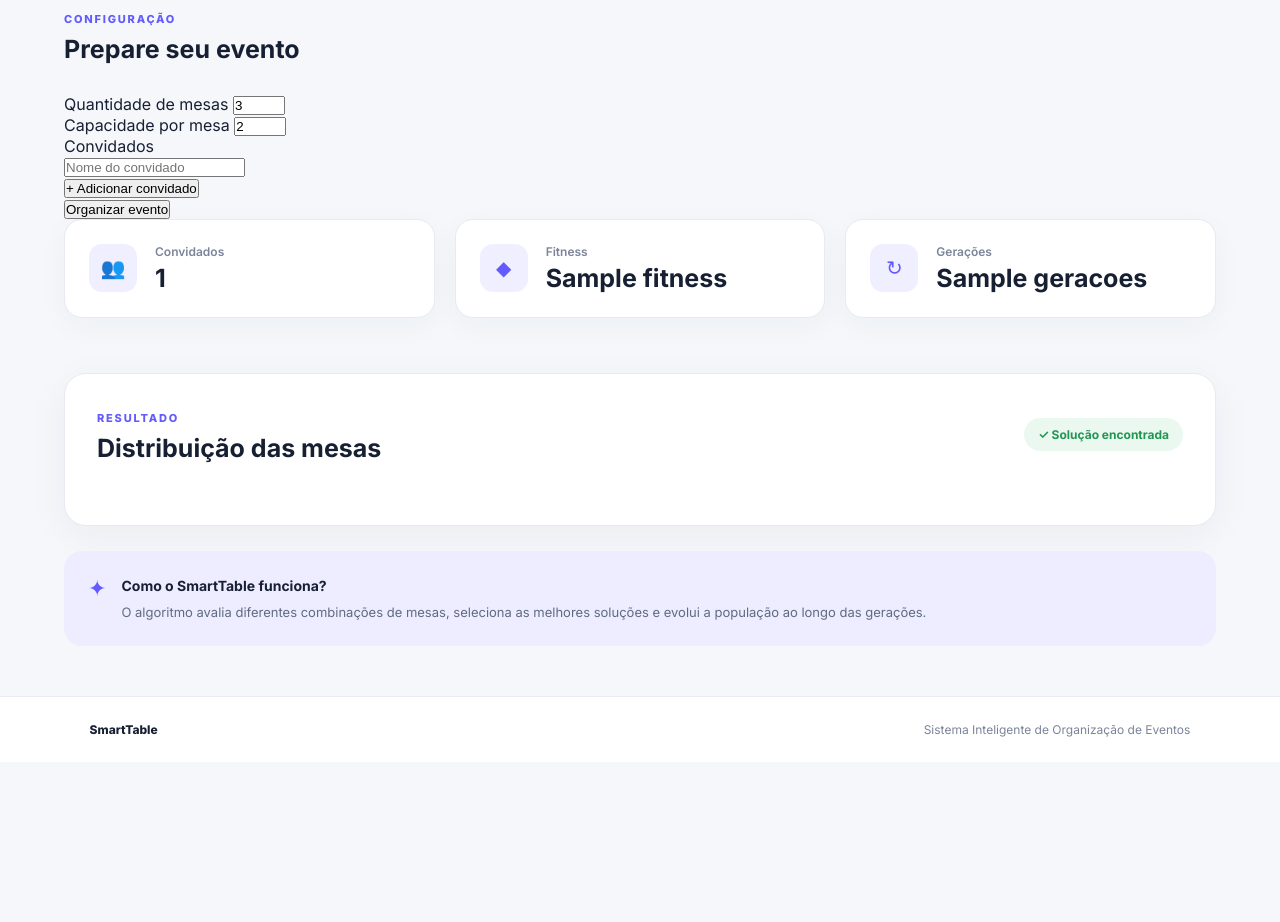
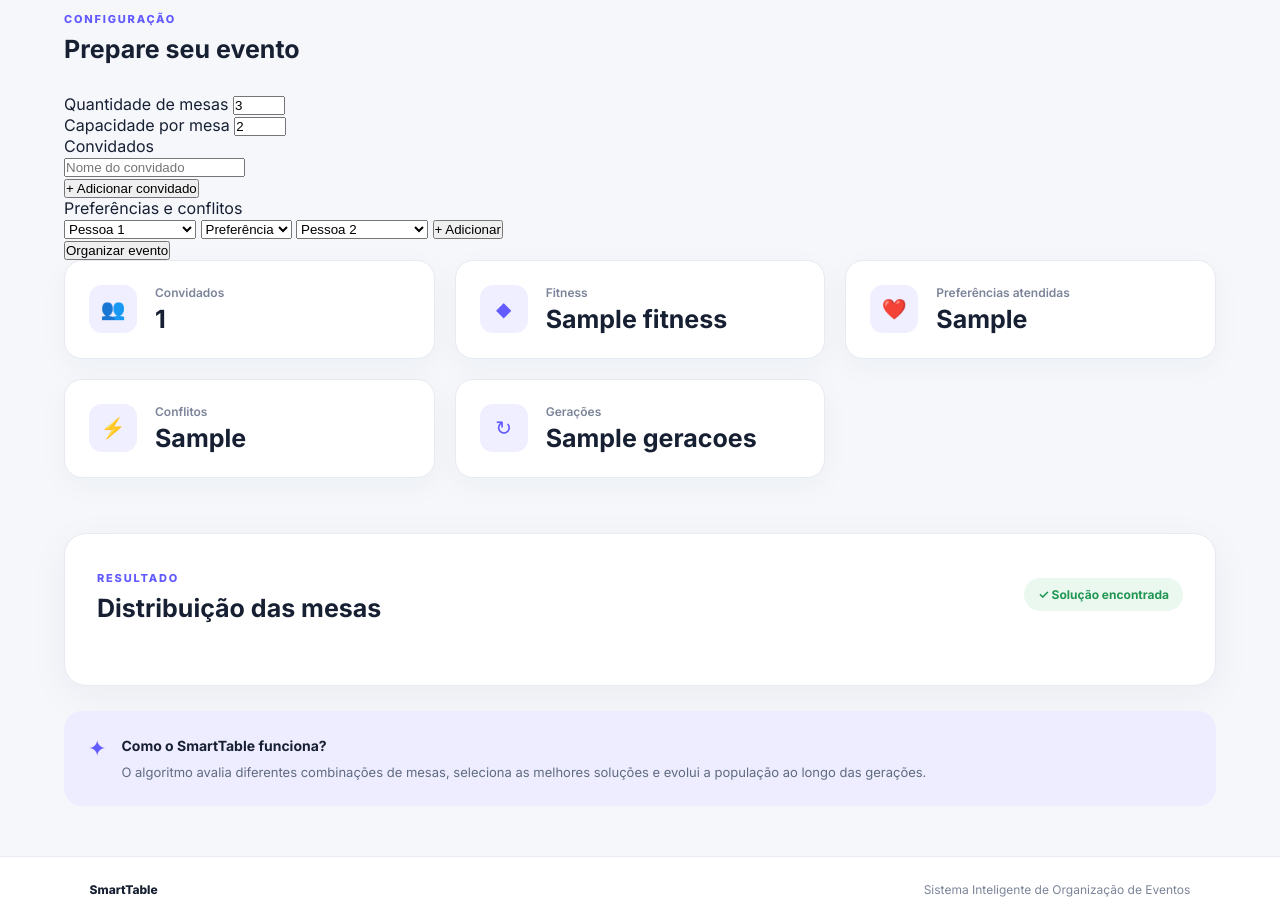
Before and after one commit to Lucas21-10/Sistema-inteligente-de-organiza-o-de-mesas-para-eventos, a Flask app: template templates/inicio.html in a window 1280 px wide. Shown: the part 430-1352 px from the top of the page. Before the commit the page ends 1167 px from the top, so only its background shows below. Run offline with Flask 3, Linux system fonts and the light colour scheme; the template is opened without the code that fills it: most values are stand-ins (such as "Sample title", 1, 10 or a date in 2020).

Commit message:
Adiciona metricas de preferencias e conflitos

```diff
--- a/algoritmo_genetico/genetico.py
+++ b/algoritmo_genetico/genetico.py
@@ -96,7 +96,11 @@ def executar_algoritmo_genetico(
 
         historico_fitness.append(melhor_fitness)
 
-        nova_populacao = []
+        melhor_da_geracao = resultados[0][0]
+
+        nova_populacao = [
+            Individuo(melhor_da_geracao.genes.copy())
+        ]
 
         while len(nova_populacao) < tamanho_populacao:
             pai_1 = selecionar_por_torneio(resultados)
--- a/app.py
+++ b/app.py
@@ -1,4 +1,5 @@
 from flask import Flask, render_template, request
+import json
 
 from dados.evento import Evento
 from algoritmo_genetico.genetico import executar_algoritmo_genetico
@@ -49,13 +50,34 @@ def organizar():
     convidados = request.form.getlist("convidados")
     quantidade_mesas = int(request.form["quantidade_mesas"])
     capacidade_mesa = int(request.form["capacidade_mesa"])
+    relacionamentos = request.form.getlist("relacionamentos")
+
+    print("Relacionamentos recebidos:", relacionamentos)
+
+    preferencias = []
+    conflitos = []
+
+    for relacionamento in relacionamentos:
+
+        dados = json.loads(relacionamento)
+
+        pessoa1 = dados["pessoa1"]
+        pessoa2 = dados["pessoa2"]
+        tipo = dados["tipo"]
+
+        if tipo == "preferencia":
+            preferencias.append((pessoa1, pessoa2))
+
+        elif tipo == "conflito":
+            conflitos.append((pessoa1, pessoa2))
+
 
     evento = Evento(
         convidados=convidados,
         quantidade_mesas=quantidade_mesas,
         capacidade_mesa=capacidade_mesa,
-        preferencias=[],
-        conflitos=[]
+        preferencias=preferencias,
+        conflitos=conflitos
     )
 
     melhor, fitness, historico = executar_algoritmo_genetico(
@@ -64,13 +86,26 @@ def organizar():
         numero_geracoes=50
     )
 
+    preferencias_atendidas = 0
+    conflitos_encontrados = 0
+
+    for pessoa_a, pessoa_b in preferencias:
+        if melhor.genes[pessoa_a] == melhor.genes[pessoa_b]:
+            preferencias_atendidas += 1
+
+    for pessoa_a, pessoa_b in conflitos:
+        if melhor.genes[pessoa_a] == melhor.genes[pessoa_b]:
+            conflitos_encontrados += 1
+
     return render_template(
         "inicio.html",
         melhor=melhor,
         fitness=fitness,
         geracoes=len(historico),
         convidados=convidados,
-        quantidade_mesas=quantidade_mesas
+        quantidade_mesas=quantidade_mesas,
+        preferencias_atendidas=preferencias_atendidas,
+        conflitos_encontrados=conflitos_encontrados
     )
 
 
--- a/static/js/script.js
+++ b/static/js/script.js
@@ -1,7 +1,10 @@
-const botaoAdicionar = document.getElementById("adicionar-convidado");
+// CADASTRO DE CONVIDADOS
+
 const listaConvidados = document.getElementById("lista-convidados");
+const botaoAdicionarConvidado = document.getElementById("adicionar-convidado");
 
-botaoAdicionar.addEventListener("click", function () {
+botaoAdicionarConvidado.addEventListener("click", function () {
+
     const novoCampo = document.createElement("input");
 
     novoCampo.type = "text";
@@ -10,4 +13,212 @@ botaoAdicionar.addEventListener("click", function () {
     novoCampo.required = true;
 
     listaConvidados.appendChild(novoCampo);
+
+    atualizarPessoas();
+
+    novoCampo.focus();
 });
+
+
+
+// PREFERÊNCIAS E CONFLITOS
+
+const pessoa1 = document.getElementById("pessoa-1");
+const pessoa2 = document.getElementById("pessoa-2");
+const tipoRelacionamento = document.getElementById("tipo-relacionamento");
+
+const botaoAdicionarRelacionamento =
+    document.getElementById("adicionar-relacionamento");
+
+const listaRelacionamentos =
+    document.getElementById("lista-relacionamentos");
+
+
+// Lista que armazenará os relacionamentos
+const relacionamentos = [];
+
+
+
+// ATUALIZA AS OPÇÕES DE PESSOAS
+
+function atualizarPessoas() {
+
+    const campos = document.querySelectorAll(
+        'input[name="convidados"]'
+    );
+
+    const nomes = [];
+
+    campos.forEach(function (campo) {
+
+        const nome = campo.value.trim();
+
+        if (nome !== "") {
+            nomes.push(nome);
+        }
+
+    });
+
+
+    atualizarSelect(pessoa1, nomes);
+    atualizarSelect(pessoa2, nomes);
+}
+
+
+
+// ATUALIZA UM SELECT
+
+function atualizarSelect(select, nomes) {
+
+    const valorAtual = select.value;
+
+    select.innerHTML = "";
+
+    const opcaoInicial = document.createElement("option");
+
+    opcaoInicial.value = "";
+    opcaoInicial.textContent = "Pessoa";
+
+    select.appendChild(opcaoInicial);
+
+
+    nomes.forEach(function (nome, indice) {
+
+        const opcao = document.createElement("option");
+
+        opcao.value = indice;
+        opcao.textContent = nome;
+
+        select.appendChild(opcao);
+
+    });
+
+
+    if (valorAtual < nomes.length) {
+        select.value = valorAtual;
+    }
+}
+
+
+
+// ATUALIZA OS NOMES ENQUANTO O USUÁRIO DIGITA
+
+listaConvidados.addEventListener("input", function () {
+
+    atualizarPessoas();
+
+});
+
+
+// ADICIONAR RELACIONAMENTO
+
+botaoAdicionarRelacionamento.addEventListener(
+    "click",
+    function () {
+
+        const indicePessoa1 = pessoa1.value;
+        const indicePessoa2 = pessoa2.value;
+
+        const campos = document.querySelectorAll(
+            'input[name="convidados"]'
+        );
+
+        const nomes = [];
+
+        campos.forEach(function (campo) {
+
+            const nome = campo.value.trim();
+
+            if (nome !== "") {
+                nomes.push(nome);
+            }
+
+        });
+
+
+        // Verifica se as duas pessoas foram selecionadas
+        if (indicePessoa1 === "" || indicePessoa2 === "") {
+
+            alert("Selecione as duas pessoas.");
+
+            return;
+        }
+
+
+        // Não permite a mesma pessoa
+        if (indicePessoa1 === indicePessoa2) {
+
+            alert("Uma pessoa não pode ter relacionamento com ela mesma.");
+
+            return;
+        }
+
+
+        const nomePessoa1 = nomes[parseInt(indicePessoa1)];
+        const nomePessoa2 = nomes[parseInt(indicePessoa2)];
+
+
+        const relacionamento = {
+            pessoa1: parseInt(indicePessoa1),
+            pessoa2: parseInt(indicePessoa2),
+            tipo: tipoRelacionamento.value
+        };
+
+
+        relacionamentos.push(relacionamento);
+
+
+        // MOSTRAR NA TELA
+
+        const item = document.createElement("div");
+
+        item.classList.add("relacionamento-item");
+
+
+        if (tipoRelacionamento.value === "preferencia") {
+
+            item.innerHTML = `
+                 ${nomePessoa1} + ${nomePessoa2}
+            `;
+
+        } else {
+
+            item.innerHTML = `
+                 ${nomePessoa1} × ${nomePessoa2}
+            `;
+
+        }
+
+
+        listaRelacionamentos.appendChild(item);
+
+
+        // Limpa as seleções
+        pessoa1.value = "";
+        pessoa2.value = "";
+
+
+
+    }
+);
+
+
+// ENVIAR RELACIONAMENTOS PARA O FLASK
+
+const formulario = document.querySelector("form");
+
+formulario.addEventListener("submit", function () {
+
+    relacionamentos.forEach(function (relacionamento) {
+
+        const campo = document.createElement("input");
+
+        campo.type = "hidden";
+        campo.name = "relacionamentos";
+        campo.value = JSON.stringify(relacionamento);
+
+        formulario.appendChild(campo);
+
+    });
+
+});
--- a/templates/inicio.html
+++ b/templates/inicio.html
@@ -111,6 +111,54 @@
 
         </div>
 
+        <div class="campo relacionamentos-campo">
+
+            <label>
+                Preferências e conflitos
+            </label>
+
+            <div class="relacionamento-form">
+
+                <select id="pessoa-1">
+                    <option value="">Pessoa 1</option>
+
+                    {% for convidado in convidados %}
+                        <option value="{{ loop.index0 }}">
+                            {{ convidado }}
+                        </option>
+                    {% endfor %}
+                </select>
+
+                <select id="tipo-relacionamento">
+                    <option value="preferencia">
+                         Preferência
+                    </option>
+
+                    <option value="conflito">
+                         Conflito
+                    </option>
+                </select>
+
+                <select id="pessoa-2">
+                    <option value="">Pessoa 2</option>
+
+                    {% for convidado in convidados %}
+                        <option value="{{ loop.index0 }}">
+                            {{ convidado }}
+                        </option>
+                    {% endfor %}
+                </select>
+
+                <button type="button" id="adicionar-relacionamento">
+                    + Adicionar
+                </button>
+
+            </div>
+
+            <div id="lista-relacionamentos"></div>
+
+        </div>
+
         <button type="submit" class="botao-principal">
             Organizar evento
         </button>
@@ -143,6 +191,24 @@
                     <strong>{{ fitness }}</strong>
                 </div>
             </div>
+
+        <div class="card-indicador">
+                 <span class="indicador-icone">❤️</span>
+
+            <div>
+                <span class="indicador-label">Preferências atendidas</span>
+                <strong>{{ preferencias_atendidas }}</strong>
+            </div>
+        </div>
+
+        <div class="card-indicador">
+            <span class="indicador-icone">⚡</span>
+
+            <div>
+                <span class="indicador-label">Conflitos</span>
+                <strong>{{ conflitos_encontrados }}</strong>
+            </div>
+        </div>
 
 
             <div class="card-indicador">
```
